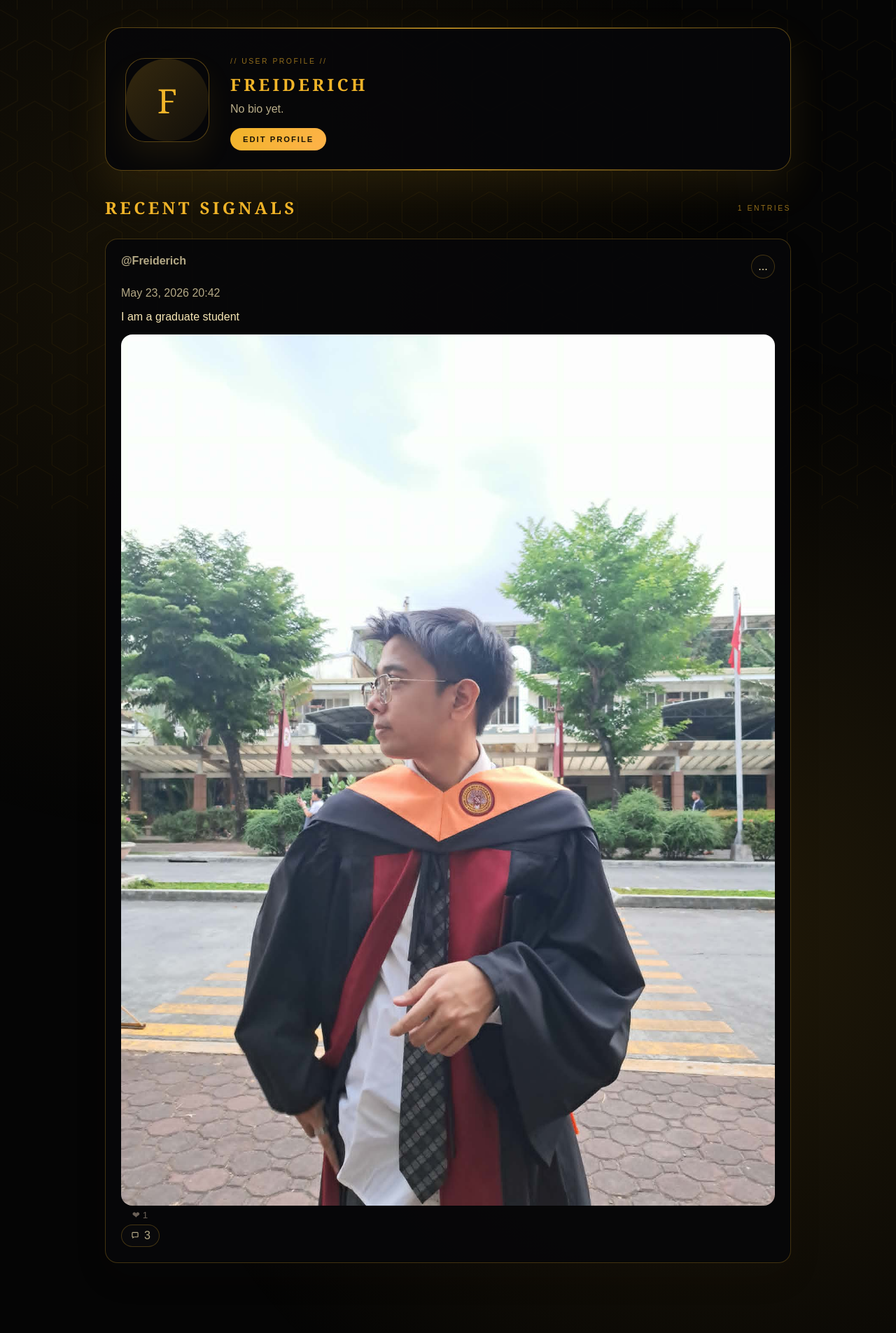
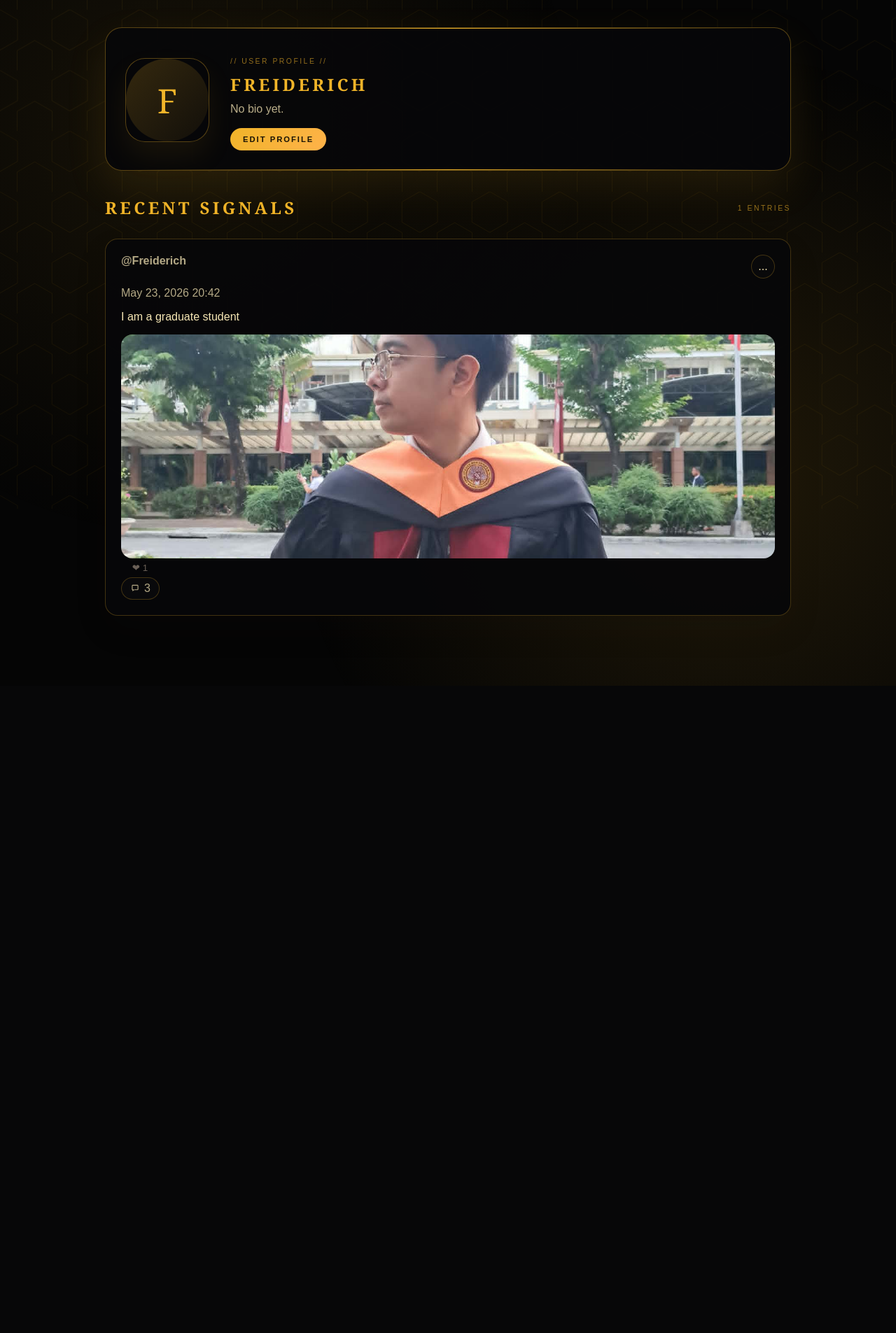
Before and after one commit to Freiderich/Nexora, a Django app: a page that uses templates/base.html in a window 1280 px wide. Shown: the part 73-1978 px from the top of the page at 70% size. After the commit the page ends 1053 px from the top, so only its background shows below. Run offline with Django 5.2, Linux system fonts and the light colour scheme; a user stored in the database is signed in; data comes from the database, SQL or seed files in the repository; both versions use the stored data as it was after the commit; data that the repository does not hold is empty.

Commit message:
Fixed Profile issue

```diff
--- a/static/css/profile.css
+++ b/static/css/profile.css
@@ -293,6 +293,13 @@
   align-items: center;
 }
 
+.profile-card .post-image {
+  max-height: 320px;
+  width: 100%;
+  object-fit: cover;
+  object-position: center;
+}
+
 .comment-form {
   display: flex;
   gap: 12px;
```
Also changed, not shown: db.sqlite3.
